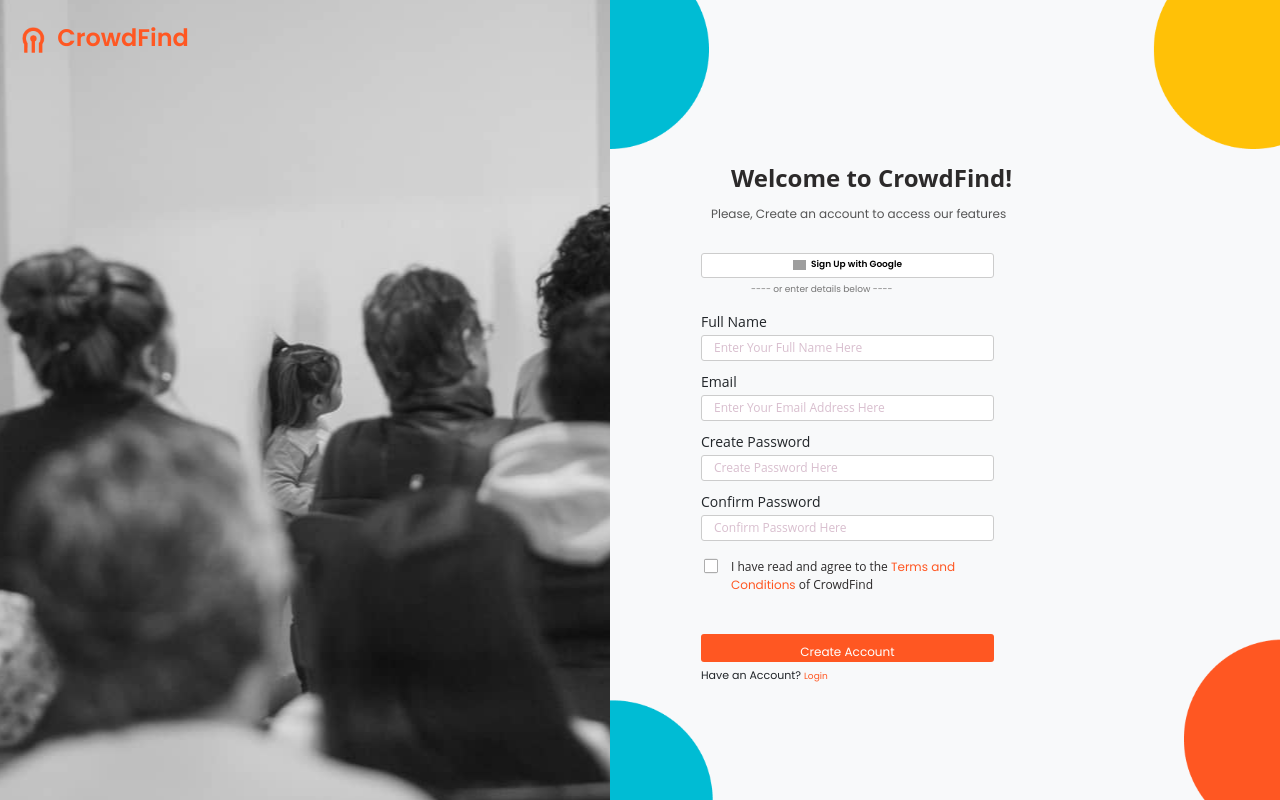
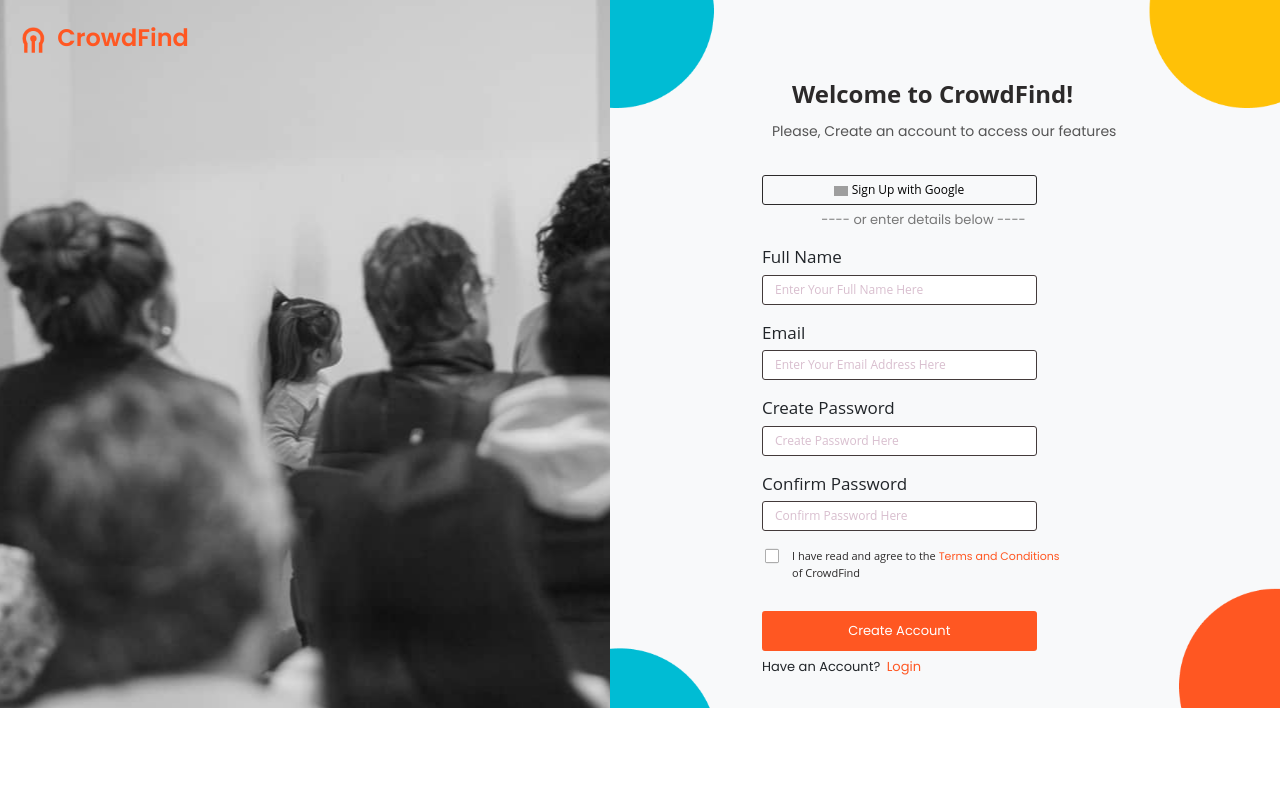
Before and after one commit to Maryann-01/Crowdfind-spark, an Angular app: page /signup in a window 1280 px wide. Built offline with nearby package versions, Linux system fonts and the light colour scheme; grey boxes are pictures that could not be loaded.

Commit message:
fix:fixed styles in login and signup page

```diff
--- a/src/app/interest-modal/interest-modal.component.css
+++ b/src/app/interest-modal/interest-modal.component.css
@@ -12,13 +12,13 @@
   display: flex;
   justify-content: center;
   align-items: center;
-  padding-top: 85px;
+  padding-top: 88px;
 
 }
 .modal-info-box{
   border: 1px solid #000000;
   padding:2px;
-  width: 50%;
+  width: 70%;
   margin:10px auto;
 }
 .modal-info-box p{
@@ -33,7 +33,7 @@ font-weight: 400;
   padding: 15px;
   border: 1px solid #888;
   border-radius: 8px;
-  width: 800px;
+  width: 650px;
 }
 
 
@@ -62,7 +62,7 @@ font-weight: 400;
 
 form {
   gap:2vh;
-  width: 50%;
+  width: 70%;
   margin:0 auto;
 }
 
@@ -93,5 +93,9 @@ button {
   width:100%;
 }
 .checkbox-field{
-  gap:1vw;
+  display:flex;
+
 }
+.checkbox-field p{
+  font-size:13px;
+}
--- a/src/app/interest-modal/interest-modal.component.html
+++ b/src/app/interest-modal/interest-modal.component.html
@@ -28,9 +28,9 @@
           <input type="number" id="numberOfAttendees" name="numberOfAttendees" [(ngModel)]="numberOfAttendees" required min="1" placeholder="Enter Your Number of Attendees Here" />
         </div>
 
-        <div class="d-flex align-items-center checkbox-field">
+        <div class="checkbox-field">
           <input type="checkbox" name="agreeToEmails" [(ngModel)]="agreeToEmails" />
-          <p style="width:100%; font-size: 14px;">
+          <p style="width:100%; font-size: 12px;margin-left:7px;">
             I agree to receive email and text message communications from <span style="color: #FF5722;">CrowdFind and its networks</span>
           </p>
         </div>
--- a/src/app/login/login.component.css
+++ b/src/app/login/login.component.css
@@ -41,7 +41,9 @@
     width: 50%;
     background-size: cover;
 }
-
+form{
+    width:100%;
+}
 .form-section {
     background: url("/assets/images/Frame 1000014043.png");
     background-size: cover;
@@ -83,7 +85,7 @@ font-weight: 400;
     border: 1px solid #2C2A2A;
     border-radius: 3px;
     /* height: 22px; */
-    width: 50%;
+    width: 90%;
     cursor: pointer;
     margin-top: 3px;
     margin-bottom: 5px;
@@ -99,9 +101,11 @@ font-family: Open Sans;
 }
 .divider {
     /* margin: 5px 0; */
-    font-size: 8px;
+    font-size: 13px;
     color: #777;
     padding-left: 40px;
+    text-align: center;
+    padding-right:45px;
 }
 
 
@@ -110,15 +114,21 @@ font-family: Open Sans;
     flex-direction: column;
     align-items: flex-start;
     margin-top: 15px;
-    font-size: 11px;
+    font-size: 17px;
+    margin-bottom:2px;
+font-family: Open Sans;
+
+font-weight: 400;
+
 }
 
 .form-container .log {
     border: 1px solid #433a3a;
     border-radius: 3px;
     box-sizing: border-box;
-    width: 60%;
-    height: 25px;
+    width: 90%;
+    height: 28px;
+    font-size:12px;
     padding: 12px;
     margin-top: 3px;
 }
@@ -155,9 +165,9 @@ font-family: Open Sans;
     border: none;
     border-radius: 3px;
     cursor: pointer;
-    width: 65%;
+    width: 90%;
    padding:10px;
-    font-size: xx-small;
+    font-size: 13px;
     margin-top: 15px;
 }
 
@@ -186,3 +196,22 @@ a:hover {
 .form-container button:hover {
     background-color: #e64a19;
 }
+.checkbox-container{
+    display:flex;
+    align-items: center;
+   gap:10vw;
+    width:100%;
+}
+.checkbox-rm p{
+display:flex;
+align-items: center;
+font-size: 12px;
+margin-bottom: 2px;
+}
+.checkbox-container a{
+font-family: Open Sans;
+font-size: 12px;
+font-weight: 400;
+
+
+}
--- a/src/app/login/login.component.html
+++ b/src/app/login/login.component.html
@@ -29,15 +29,15 @@
           <div class="checkbox-container d-flex justify-space-between align-items-center">
             <div class="checkbox-rm d-flex align-items-center">
               <input type="checkbox" id="remember-me" [(ngModel)]="rememberMe" name="rememberMe" />
-              <p style="font-size:10px;">Remember me</p>
+              <p >Remember me</p>
             </div>
-            <a [routerLink]="'/forgot-password'" class="forgot-password" style="font-size:10px;">Forgot Password?</a>
+            <a [routerLink]="'/forgot-password'" class="forgot-password" >Forgot Password?</a>
           </div>
 
           <button type="submit" class="signup-btn">Login</button>
         </form>
 
-        <span style="font-size:10px;">Don't have an Account? <a [routerLink]="'/signup'"  style="font-size:11px;text-decoration: none">Sign Up</a></span>
+        <span style="font-size:13px;">Don't have an Account? <a [routerLink]="'/signup'"  style="font-size:13px;margin-left:3px;text-decoration: none">Sign Up</a></span>
       </div>
     </div>
   </div>
--- a/src/app/signup/signup.component.css
+++ b/src/app/signup/signup.component.css
@@ -11,16 +11,18 @@
 }
 .signupDiv{
     display: flex;
-    height: 100vh;
+    height: 100%;
 
-    width:100vw;
+    /* width:100vw; */
 }
 
 
 .left-section {
     width: 100%;
+    /* height:100vh; */
     background: url('/assets/images/unsplash.jpg') no-repeat center center;
-    object-fit: cover;
+    object-fit: contain;
+
      position: relative;
     flex: 1;
 }
@@ -46,7 +48,8 @@
     background: url('/assets/images/Frame 1000014043.png') ;
     background-size: cover;
     background-position: center;
-    height: 100vh;
+    /* height: 100%; */
+    /* height: 100%; */
     flex: 1;
     background-color: #f8f9fa;
     display: flex;
@@ -57,7 +60,7 @@
 }
 
 .form-container {
-    width: 80%;
+    width: 60%;
     /* max-width: 400px; */
     /* text-align: center; */
 }
@@ -82,24 +85,23 @@ color: #2C2A2A;
 }
 
 .google-signup {
-    background: #fff;
-    font-size: xx-small;
-    font-weight: 600;
-    border: 1px solid #ccc;
+    background: none;
+    border: 1px solid #2C2A2A;
     border-radius: 3px;
-    padding: 3px;
-    width: 60%;
-    height: 25px;
+    /* height: 22px; */
+    width: 75%;
     cursor: pointer;
+    margin-top: 3px;
     margin-bottom: 5px;
-    display: flex;
-    align-items: center;
-    justify-content: center;
+padding:5px;
+font-family: Open Sans;
+    font-size: 12px;
+    font-weight: 500;
 }
 
 .google-signup img {
     height: 10px;
-    margin-right: 5px;
+    margin-right: 1px;
 }
 .form-container button:hover {
     background-color: #e64a19;
@@ -107,47 +109,54 @@ color: #2C2A2A;
 
 
 .divider {
-    margin: 5px 0;
-    font-size: xx-small;
+    /* margin: 5px 0; */
+    font-size: 13px;
     color: #777;
-    padding-left: 50px;
+    padding-left: 2px;
+    text-align: center;
+    padding-right:45px;
+}
 
-}
 
 .form-container form {
     display: flex;
     flex-direction: column;
     align-items: flex-start;
 }
-.form-container .mend{
+
+
+
+.form-container .mend {
     display: flex;
     flex-direction: column;
-    margin-top: 10px;
-    font-family: Open Sans;
-    font-size: 14px;
-    font-weight: 400;
+    align-items: flex-start;
+    margin-top: 15px;
+    font-size: 17px;
+    margin-bottom:2px;
+font-family: Open Sans;
+
+font-weight: 400;
+
 }
 
 .form-container .log {
-    width: 60%;
-    height: 25px;
+    border: 1px solid #433a3a;
+    border-radius: 3px;
+    box-sizing: border-box;
+    width: 75%;
+    height: 30px;
+    font-size:12px;
     padding: 12px;
     margin-top: 3px;
-   font-size:11px;
-    /* margin: 3px 0; */
-    border: 1px solid #ccc;
-    border-radius: 3px;
-    box-sizing: border-box;
 }
+
 
 .form-container input::placeholder {
     color: #C9A6BCB9;
     font-family: Open Sans;
     font-size: 12px;
     font-weight: 400;
-  }
-
-
+}
 .checkbox-container {
     display: flex;
     margin: 10px 0px 0px;
@@ -158,7 +167,7 @@ font-family: Open Sans;
 font-size: 12px;
 font-weight: 400;
 color: #2C2A2A;
-width:75%;
+/* width:75%; */
 /* padding-top: 10px; */
 }
 .tnC{
@@ -179,12 +188,11 @@ width:75%;
     border: none;
     border-radius: 3px;
     cursor: pointer;
-    width: 60%;
-    height: 28px;
-    font-size: 12px;
-    padding:9px;
-    margin-top: 10px;
-    text-align: center;
+    width: 75%;
+   padding:10px;
+    font-size: 13px;
+    /* margin-top: 15px; */
+    margin-bottom:3px;
 }
 
 .signup-btn:hover {
--- a/src/app/signup/signup.component.html
+++ b/src/app/signup/signup.component.html
@@ -9,7 +9,7 @@
   <div class="right-section">
     <div class="form-container">
       <h2>Welcome to CrowdFind!</h2>
-      <p>Please, Create an account to access our features</p>
+      <p style="font-size:14px;">Please, Create an account to access our features</p>
 
       <button class="google-signup">
         <img src="https://img.icons8.com/color/48/000000/google-logo.png" alt="Google Logo" />
@@ -34,15 +34,15 @@
 
         <div class="checkbox-container">
           <input type="checkbox" id="terms" [(ngModel)]="termsAccepted" name="terms" required />
-          <p class="cont">
+          <p class="cont" style="font-size:11px;width:78%">
             I have read and agree to the <span class="tnC">Terms and Conditions</span> of CrowdFind
           </p>
         </div>
 
-        <button type="submit" class="signup-btn">Create Account</button>
+        <button type="submit" class="signup-btn" >Create Account</button>
       </form>
 
-      <span style="font-size:11px;">Have an Account? <a [routerLink]="['/login']">Login</a></span>
+      <span style="font-size:13px;">Have an Account? <a style="font-size:13px;margin-left:3px;text-decoration: none" [routerLink]="['/login']">Login</a></span>
     </div>
   </div>
 </div>
```
Also changed, not shown: src/app/faq/faq.component.ts (+21 -9 lines).
